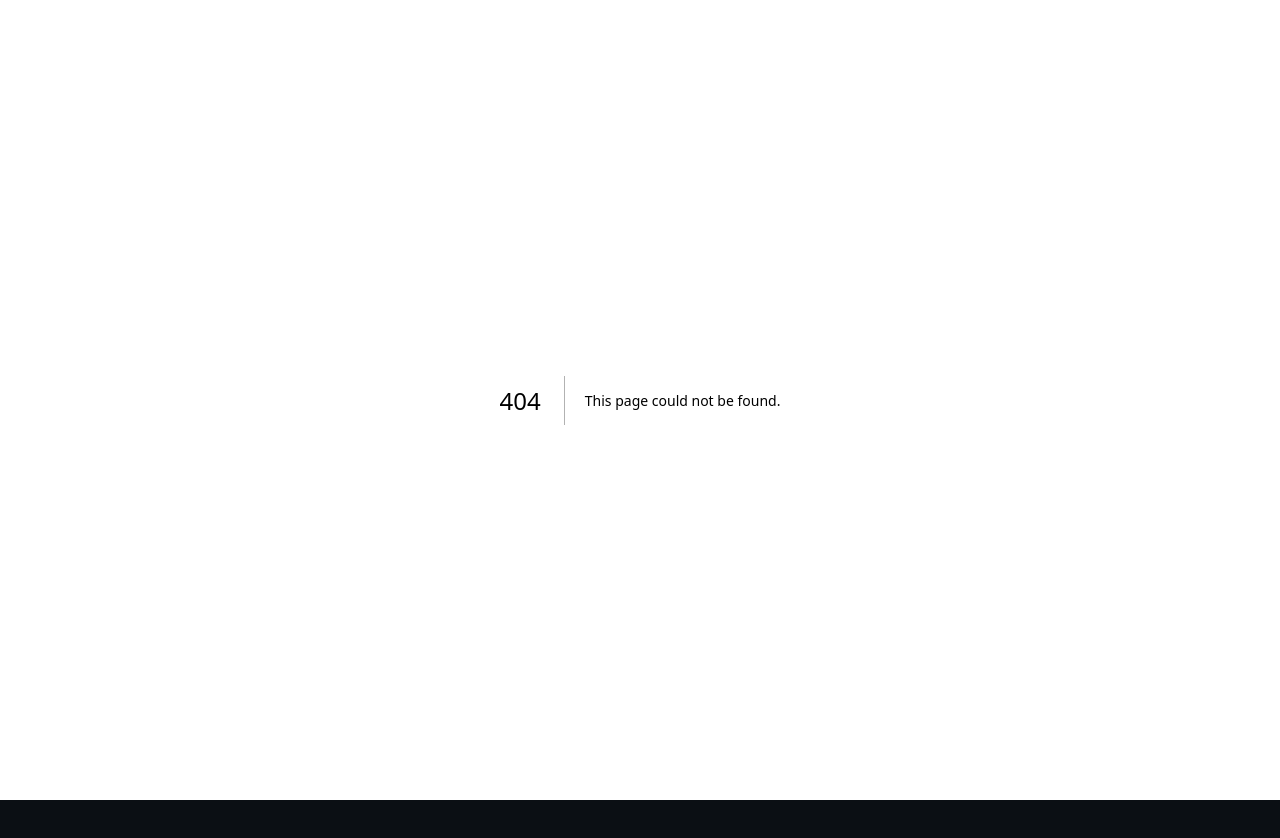
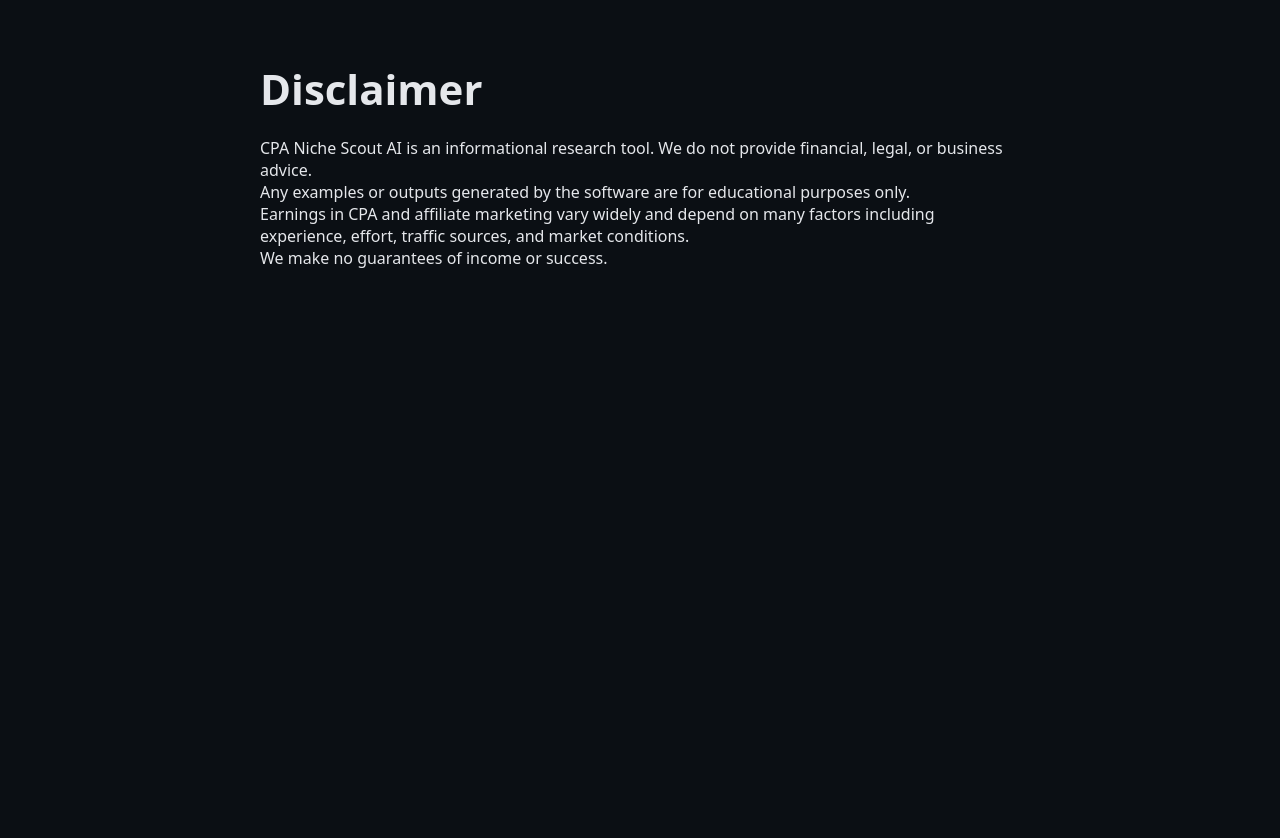
Before and after one commit to nextwaveaisuite/cpa-niche-scout-ai, a Next.js app: page /disclaimer in a window 1280 px wide. Before the commit this address had no page. Before the commit the page ends 800 px from the top, so only its background shows below. Built offline with nearby package versions, Linux system fonts and the light colour scheme.

Commit message:
page.tsx

```diff
--- /dev/null
+++ b/app/disclaimer/page.tsx
@@ -0,0 +1,27 @@
+export default function DisclaimerPage() {
+  return (
+    <main style={{ maxWidth: "800px", margin: "40px auto", padding: "20px" }}>
+      <h1>Disclaimer</h1>
+
+      <p>
+        CPA Niche Scout AI is an informational research tool. We do not provide
+        financial, legal, or business advice.
+      </p>
+
+      <p>
+        Any examples or outputs generated by the software are for educational
+        purposes only.
+      </p>
+
+      <p>
+        Earnings in CPA and affiliate marketing vary widely and depend on many
+        factors including experience, effort, traffic sources, and market
+        conditions.
+      </p>
+
+      <p>
+        We make no guarantees of income or success.
+      </p>
+    </main>
+  );
+}
```
